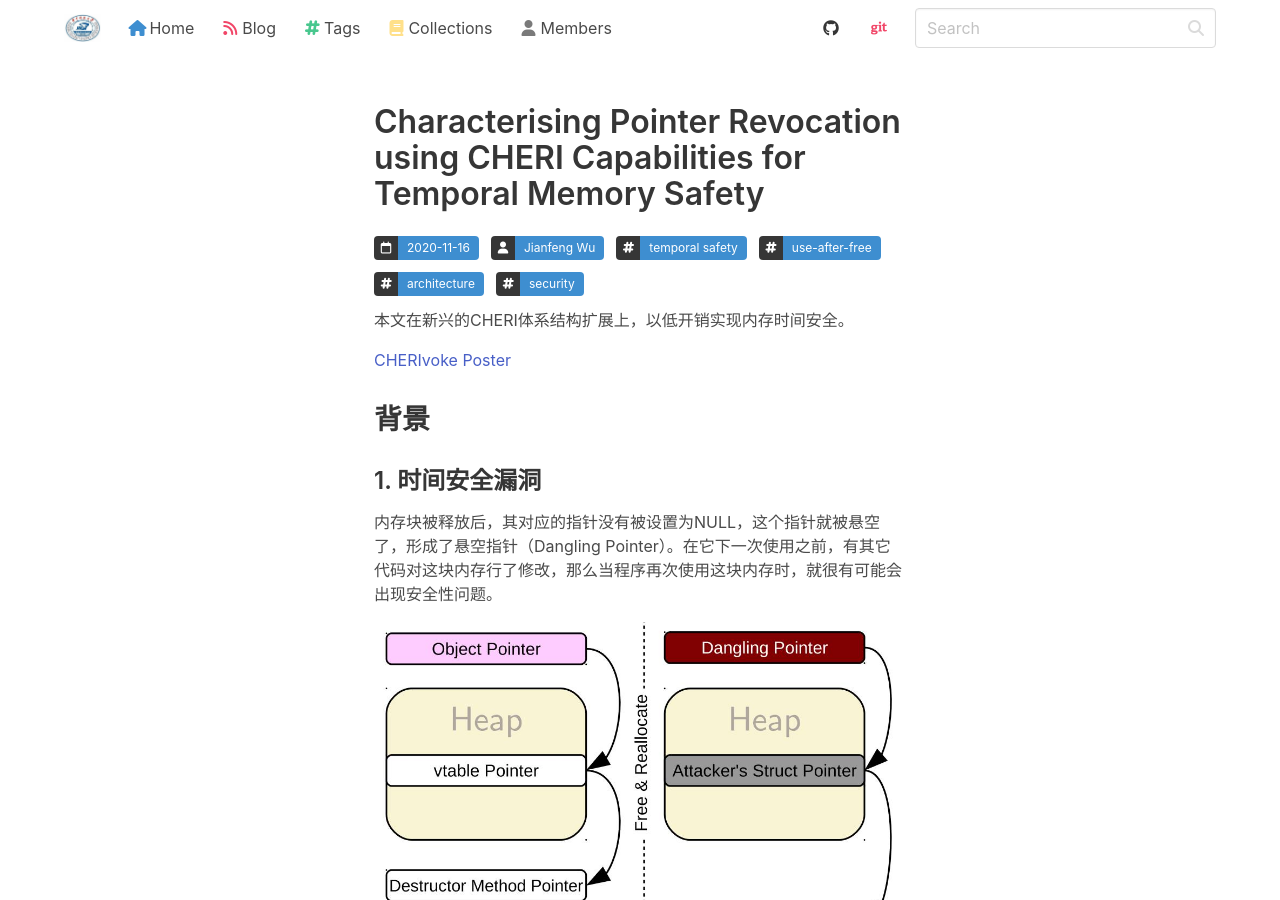
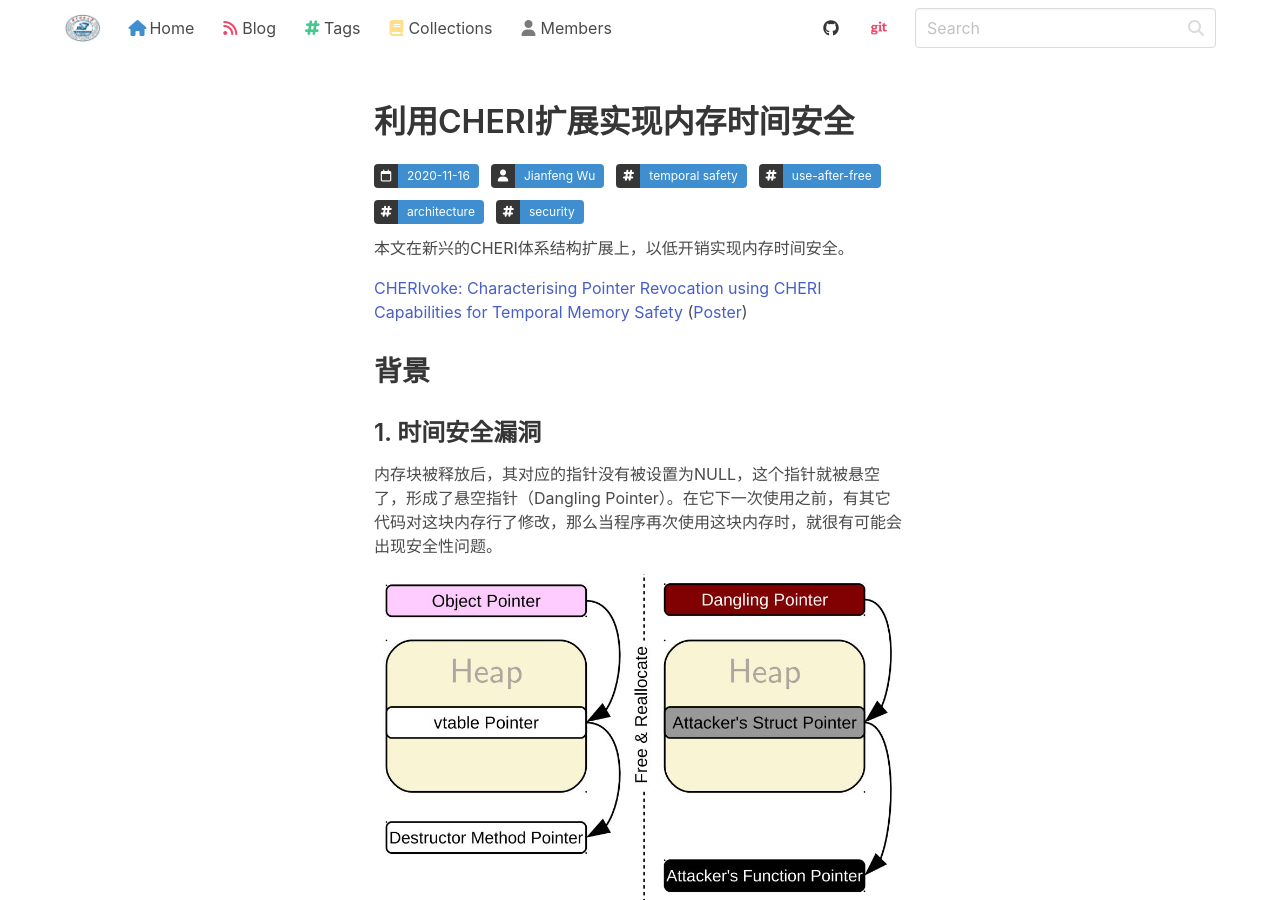
Before and after one commit to haslaboratory/haslaboratory.github.io, a Jekyll site: the page built from _posts/2020-11-16-CHERIvoke.md, in a window 1280 px wide and 900 px high. Built offline with Jekyll 4.4.1, drawn with Linux system fonts in a browser that asks for light colours; nearby versions of some CDN libraries; our own code applies the rules of GitHub Pages for plain Markdown files; library files that are not in the unit come from our copies.

Commit message:
CHERIvoke: update title

```diff
--- a/_posts/2020-11-16-CHERIvoke.md
+++ b/_posts/2020-11-16-CHERIvoke.md
@@ -1,5 +1,5 @@
 ---
-title: Characterising Pointer Revocation using CHERI Capabilities for Temporal Memory Safety
+title: 利用CHERI扩展实现内存时间安全
 author: Jianfeng Wu
 tags:
  - temporal safety
@@ -10,7 +10,7 @@ tags:
 
 本文在新兴的CHERI体系结构扩展上，以低开销实现内存时间安全。
 
-[CHERIvoke](https://www.cl.cam.ac.uk/~tmj32/papers/docs/xia19-micro.pdf) [Poster](https://www.cl.cam.ac.uk/~sa614/posters/cherivoke.pdf)
+[CHERIvoke: Characterising Pointer Revocation using CHERI Capabilities for Temporal Memory Safety](https://www.cl.cam.ac.uk/~tmj32/papers/docs/xia19-micro.pdf) ([Poster](https://www.cl.cam.ac.uk/~sa614/posters/cherivoke.pdf))
 
 ## 背景
 
```
